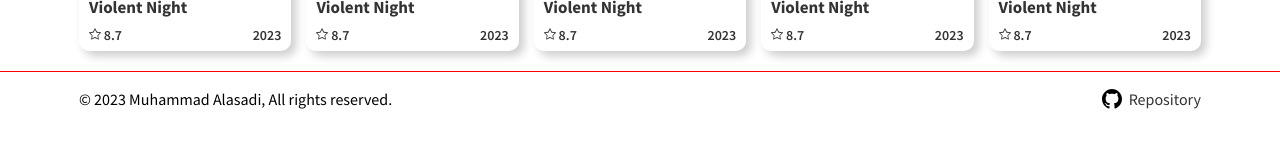
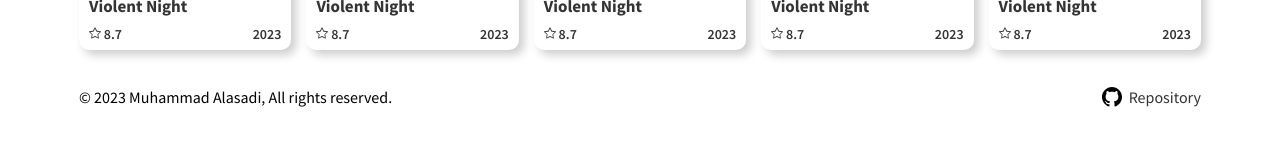
Before and after one commit to mdalasadi/react-movies-app, a React (Create React App) app: page / in a window 1280 px wide. Shown: the part 600-748 px from the top of the page. Built offline with nearby package versions, Linux system fonts and the light colour scheme.

Commit message:
Adjust style for Header & Footer cmps

```diff
--- a/src/components/layout/Footer.module.scss
+++ b/src/components/layout/Footer.module.scss
@@ -1,6 +1,5 @@
 .footer {
   font-size: 1.6rem;
-  border-top: 0.1rem solid red;
   margin-top: 2rem;
   padding: 1.5rem 0;
 
--- a/src/components/layout/Header.module.scss
+++ b/src/components/layout/Header.module.scss
@@ -2,7 +2,6 @@
   font-size: 1.8rem;
   padding: 1.5rem 0;
   margin-bottom: 2rem;
-  border-bottom: 1px solid red;
 
   &__container {
     display: flex;
```
